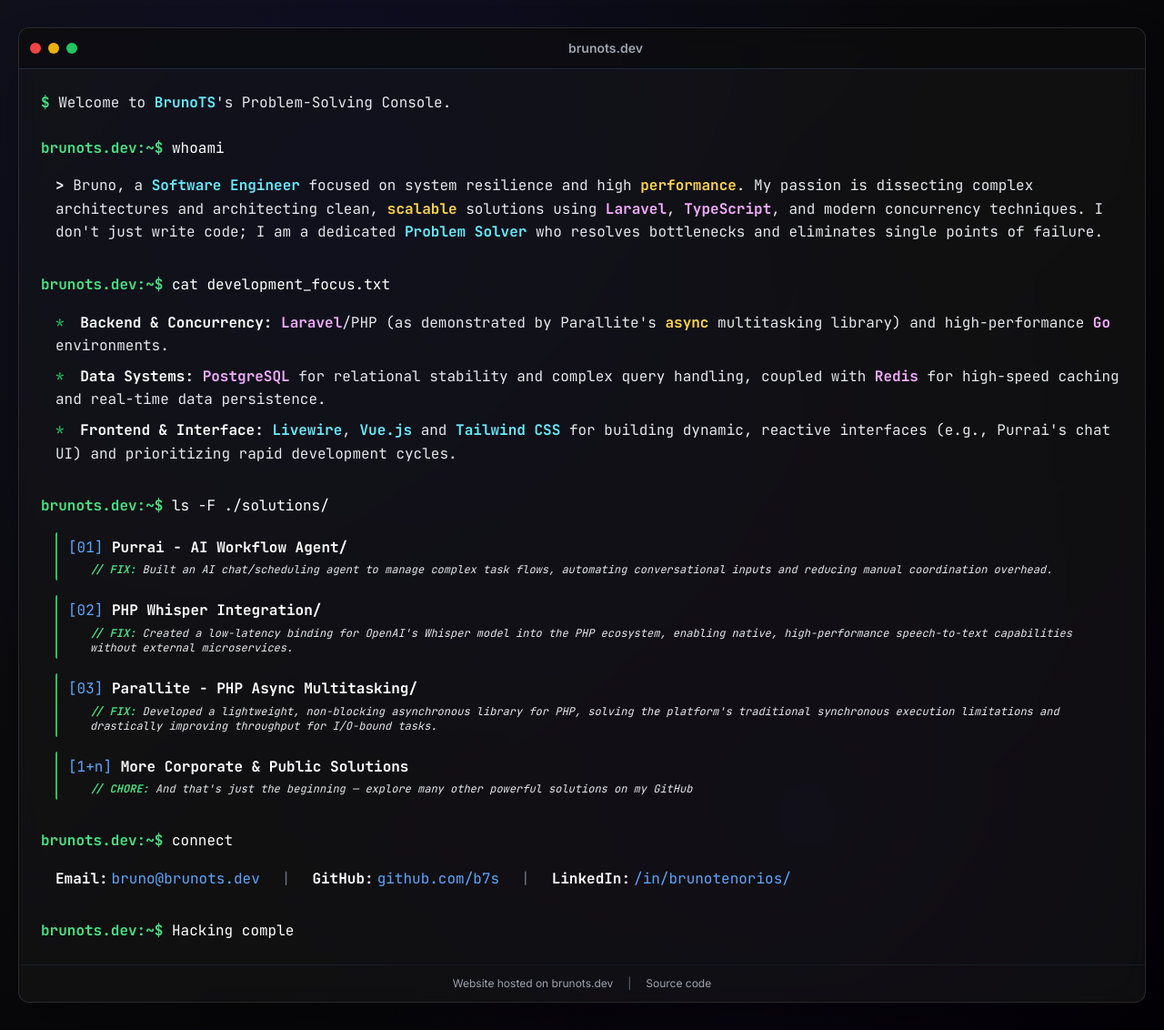
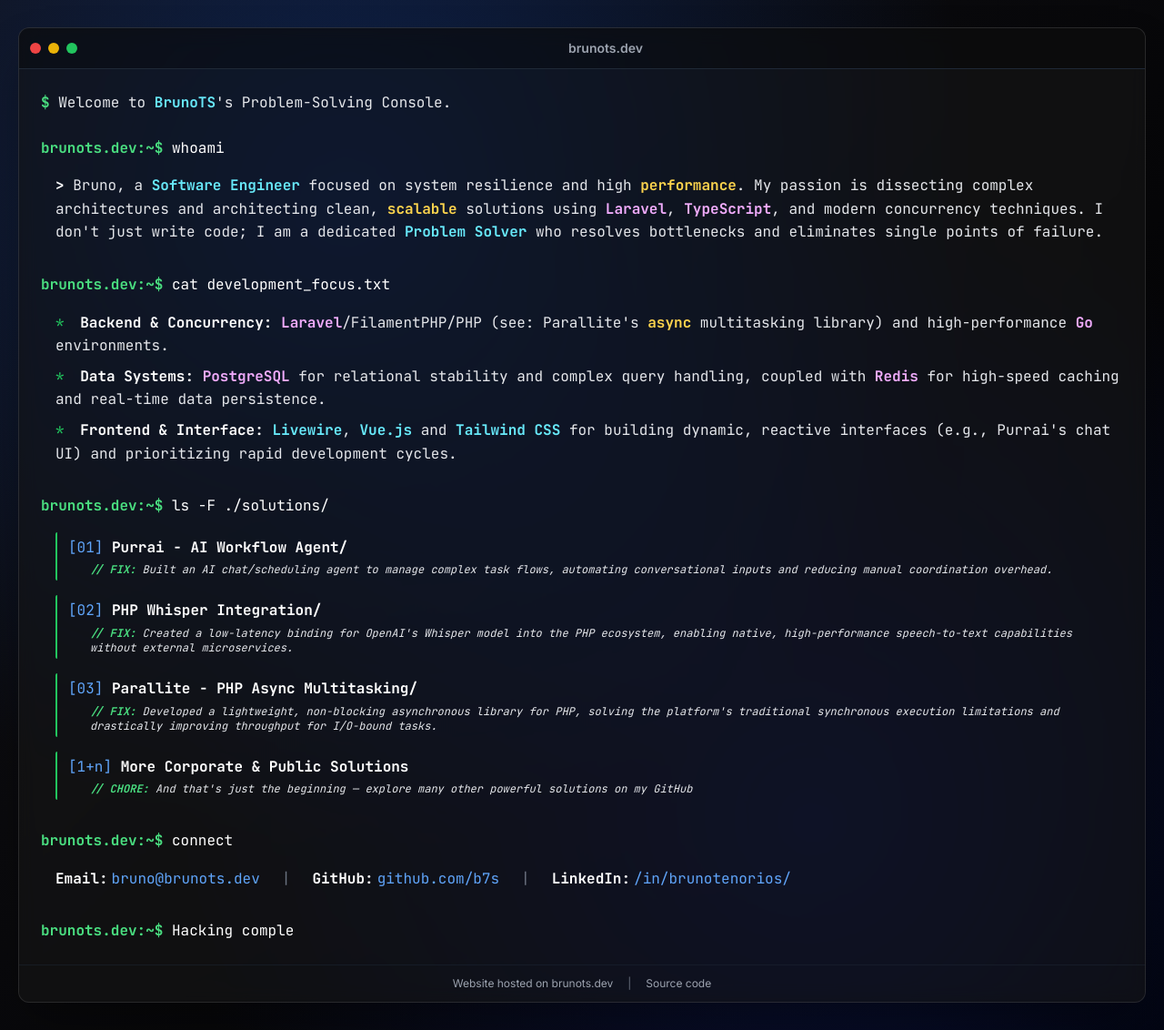
Before and after one commit to b7s/my-site, a PHP site: page / in a window 1280 px wide. Shown: the whole page at 91% size. Run offline with PHP 8.4, Linux system fonts and the light colour scheme; some libraries are stand-ins or nearby versions.

Commit message:
chore: improve bg color and change texts

```diff
--- a/index.php
+++ b/index.php
@@ -4,10 +4,10 @@
     <meta charset="UTF-8">
     <meta name="viewport" content="width=device-width, initial-scale=1.0">
     <link rel="icon" type="image/webp" href="favicon.webp">
-    <title>BrunoTS.dev | Problem Solver, Software Engineer - Laravel, TypeScript, Async Systems</title>
+    <title>BrunoTS.dev | Problem Solver, Software Engineer - Laravel, Async Systems</title>
     <!-- SEO Additions -->
     <meta name="description" content="BrunoTS is a Software Engineer specializing in high-performance system resilience, backend concurrency (PHP/Laravel, Go), and modern frontend development (Vue.js, Tailwind CSS). Focused on resolving bottlenecks and architecting scalable solutions.">
-    <meta name="keywords" content="BrunoTS, brunots.dev, Software Engineer, Laravel, PHP Async, Parallite, TypeScript, Livewire, Vue.js, Tailwind CSS, PostgreSQL, Redis, Problem Solver, High Performance, System Resilience">
+    <meta name="keywords" content="BrunoTS, brunots.dev, Software Engineer, Laravel, FilamentPHP, PHP Async, Parallite, TypeScript, Livewire, Vue.js, Tailwind CSS, PostgreSQL, Redis, Problem Solver, High Performance, System Resilience">
     <!-- End of SEO Additions -->
     <script src="https://cdn.tailwindcss.com"></script>
     <link href="https://fonts.googleapis.com/css2?family=Inter:wght@100..900&family=JetBrains+Mono:wght@400;700&display=swap" rel="stylesheet">
@@ -26,13 +26,13 @@
             background-image:
                 radial-gradient(
                     ellipse at 30% 20%,
-                    hsla(240, 70%, 20%, 0.3) 0%,
-                    transparent 50%
+                    hsla(220, 80%, 30%, 0.5) 0%,
+                    transparent 55%
                 ),
                 radial-gradient(
                     ellipse at 70% 80%,
-                    hsla(260, 70%, 15%, 0.25) 0%,
-                    transparent 50%
+                    hsla(230, 75%, 25%, 0.45) 0%,
+                    transparent 55%
                 ),
                 linear-gradient(135deg, #101015 0%, #000000 100%);
 
@@ -171,7 +171,7 @@
                 <ul class="list-none ml-4 space-y-2 mb-8">
                     <li class="terminal-line text-gray-200">
                         <span class="text-green-500 mr-2">*</span>
-                        <span class="text-white font-semibold">Backend & Concurrency:</span> <span class="text-fuchsia-300 font-bold">Laravel</span>/PHP (as demonstrated by Parallite's <span class="text-amber-300 font-bold">async</span> multitasking library) and high-performance <span class="text-fuchsia-300 font-bold">Go</span> environments.
+                        <span class="text-white font-semibold">Backend & Concurrency:</span> <span class="text-fuchsia-300 font-bold">Laravel</span>/FilamentPHP/PHP (see: Parallite's <span class="text-amber-300 font-bold">async</span> multitasking library) and high-performance <span class="text-fuchsia-300 font-bold">Go</span> environments.
                     </li>
                     <li class="terminal-line text-gray-200">
                         <span class="text-green-500 mr-2">*</span>
```
